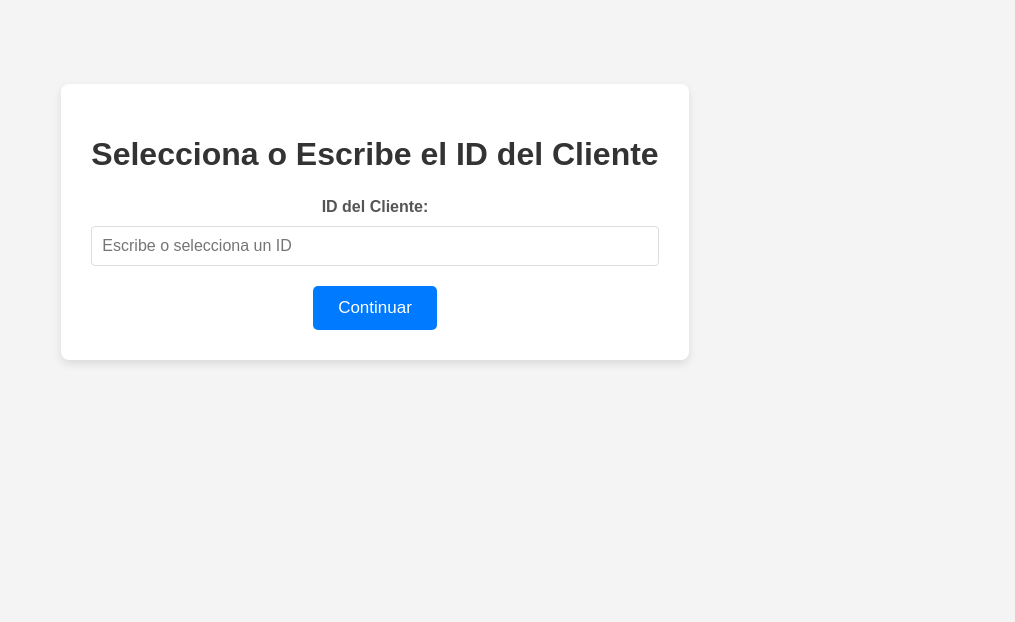
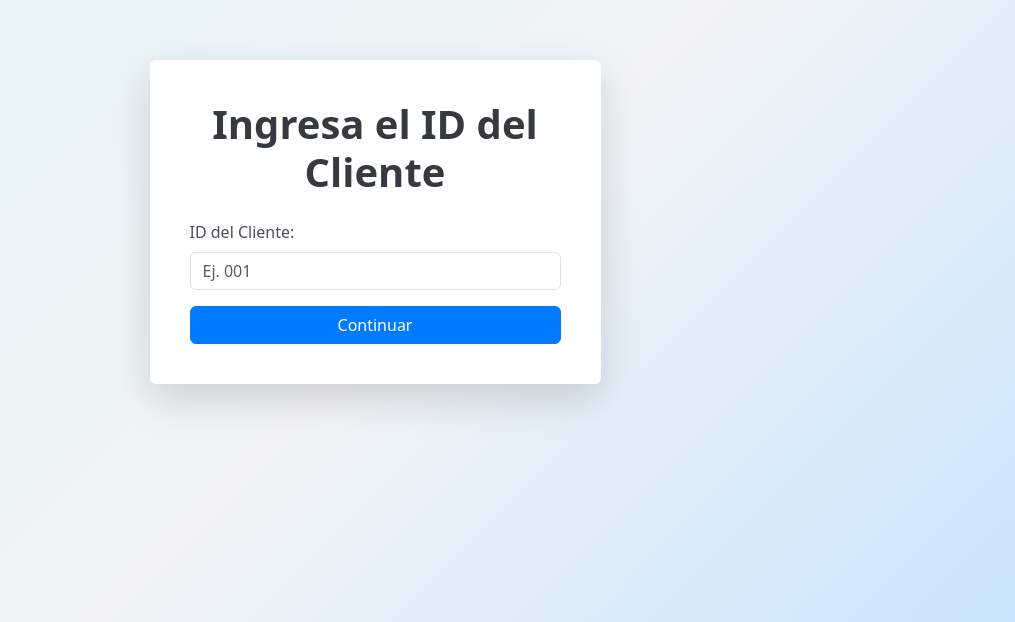
Before and after one commit to IdeologyOfOswaldo/mi-selector-clientes, a plain HTML site: page index.html in a window 1280 px wide. Shown: the part 178-800 px from the top of the page, without its empty margins (265-1280 px from the left). Drawn offline with nearby package versions, Linux system fonts and the light colour scheme.

Commit message:
Change design

```diff
--- a/index.html
+++ b/index.html
@@ -3,69 +3,81 @@
 <head>
 <meta charset="UTF-8">
 <meta name="viewport" content="width=device-width, initial-scale=1.0">
-    <title>Seleccionar Cliente (Autocompletar)</title>
+<title>Seleccionar Cliente (Fondo Abstracto Real)</title>
+<link href="https://cdn.jsdelivr.net/npm/bootstrap@5.3.3/dist/css/bootstrap.min.css" rel="stylesheet" integrity="sha384-QWTKZyjpPEjISv5WaRU9OFeRpok6YctnYmDr5pNlyT2bRjXh0JMhjY6hW+ALEwIH" crossorigin="anonymous">
 <style>
+     /* CSS personalizado para centrar y dar fondo */
  body {
-            font-family: Arial, sans-serif;
      display: flex;
      justify-content: center;
      align-items: center;
      min-height: 100vh;
-            background-color: #f4f4f4;
-            margin: 0;
+     /* --- FONDO ABSTRACTO MÁS NOTABLE --- */
+     /* Colores inspirados en tonos suaves pero con más contraste y mezcla */
+     background: linear-gradient(135deg, #a7d9f7, #c9e6f8, #e0f4f8, #f0f4f8, #bbdefb, #80bdff);
+     background-size: 300% 300%; /* Ajusta el tamaño para la animación */
+     animation: AbstractWave 18s ease infinite; /* Animación más larga y fluida */
+     /* ------------------------------------- */
  }
-        .container {
-            background-color: #fff;
-            padding: 30px;
-            border-radius: 8px;
-            box-shadow: 0 4px 8px rgba(0, 0, 0, 0.1);
-            text-align: center;
+.card {
+    box-shadow: 0 15px 40px rgba(0, 0, 0, 0.15); /* Sombra ligeramente más fuerte */
+    border: none;
+    background-color: #ffffff; /* Aseguramos que la tarjeta sea blanca para contraste */
+    backdrop-filter: blur(5px); /* Efecto de desenfoque si el fondo es muy "fuerte" */
+    -webkit-backdrop-filter: blur(5px); /* Para compatibilidad con Safari */
 }
-        h1 {
-            color: #333;
-            margin-bottom: 25px;
+.card-title {
+    color: #343a40;
+    font-weight: 600;
 }
-        label {
-            display: block;
-            margin-bottom: 10px;
-            font-weight: bold;
-            color: #555;
+.form-label {
+    color: #495057;
+    font-weight: 500;
 }
-        /* Estilos para el nuevo input */
-        input[type="text"] {
-            width: 100%;
-            padding: 10px;
-            margin-bottom: 20px;
-            border: 1px solid #ddd;
-            border-radius: 4px;
-            font-size: 16px;
-            box-sizing: border-box;
+.btn-primary {
+    background-color: #007bff;
+    border-color: #007bff;
 }
-        button {
-            background-color: #007bff;
-            color: white;
-            padding: 12px 25px;
-            border: none;
-            border-radius: 5px;
-            cursor: pointer;
-            font-size: 17px;
-            transition: background-color 0.3s ease;
+.btn-primary:hover {
+    background-color: #0056b3;
+    border-color: #0056b3;
 }
-        button:hover {
-            background-color: #0056b3;
+.form-control:focus {
+    box-shadow: 0 0 0 0.25rem rgba(0, 123, 255, 0.25);
+    border-color: #80bdff;
+}
+
+/* Animación para el gradiente abstracto */
+@keyframes AbstractWave {
+    0% { background-position: 0% 50%; }
+    25% { background-position: 50% 75%; }
+    50% { background-position: 100% 50%; }
+    75% { background-position: 50% 25%; }
+    100% { background-position: 0% 50%; }
 }
 </style>
 </head>
 <body>
 <div class="container">
-    <h1>Selecciona o Escribe el ID del Cliente</h1>
-    <label for="clienteInput">ID del Cliente:</label>
-    <input type="text" id="clienteInput" list="clientesList" placeholder="Escribe o selecciona un ID">
-    <datalist id="clientesList">
-    </datalist>
-    <button id="continuarBtn">Continuar</button>
+    <div class="row justify-content-center">
+        <div class="col-md-6 col-lg-5">
+            <div class="card p-4">
+                <div class="card-body">
+                    <h1 class="card-title text-center mb-4">Ingresa el ID del Cliente</h1>
+                    <div class="mb-3">
+                        <label for="clienteInput" class="form-label">ID del Cliente:</label>
+                        <input type="text" class="form-control" id="clienteInput" placeholder="Ej. 001">
+                    </div>
+                    <div class="d-grid gap-2">
+                        <button class="btn btn-primary" id="continuarBtn">Continuar</button>
+                    </div>
+                </div>
+            </div>
+        </div>
+    </div>
 </div>
 
+<script src="https://cdn.jsdelivr.net/npm/bootstrap@5.3.3/dist/js/bootstrap.bundle.min.js" integrity="sha384-YvpcrYf0tY3lHB60NNkmXc5s9fDVZLESaAA55NDzOxhy9GkcIdslK1eN7N6jIeHz" crossorigin="anonymous"></script>
 <script src="script.js"></script>
 </body>
 </html>
--- a/script.js
+++ b/script.js
@@ -1,10 +1,9 @@
 document.addEventListener('DOMContentLoaded', () => {
-    const clienteInput = document.getElementById('clienteInput'); // Ahora es un input
-    const clientesList = document.getElementById('clientesList'); // El datalist
+    const clienteInput = document.getElementById('clienteInput');
     const continuarBtn = document.getElementById('continuarBtn');
-    let clientesData = []; // Aquí almacenaremos los datos de los clientes
+    let clientesData = []; // To store client data
 
-    // Función para cargar el archivo configuration.json
+    // Function to load the configuration.json file
     async function loadConfiguration() {
         try {
             const response = await fetch('configuration.json');
@@ -12,26 +11,9 @@ document.addEventListener('DOMContentLoaded', () => {
                 throw new Error(`Error al cargar configuration.json: ${response.statusText}`);
             }
             const config = await response.json();
-            clientesData = config.clientes; // Guardamos los datos de los clientes
+            clientesData = config.clientes; // Store the client data
 
-            // Llenar el datalist con las opciones de IDs de clientes
-            // Cada option en un datalist tiene solo un 'value'
-            // El texto que se muestra es el mismo que el valor
-            clientesData.forEach(cliente => {
-                const option = document.createElement('option');
-                option.value = cliente.id; // El valor de la opción (lo que se muestra y lo que se selecciona)
-                // option.textContent = `Cliente ID: ${cliente.id}`; // Esto no es necesario para datalist
-                clientesList.appendChild(option);
-            });
-
-            // --- ESTA ES LA LÍNEA QUE REMOVIMOS O COMENTAMOS ---
-            // Opcional: Si quieres que el primer ID esté preseleccionado al cargar
-            // if (clientesData.length > 0) {
-            //     clienteInput.value = clientesData[0].id;
-            // }
-            // --- FIN DE LA MODIFICACIÓN ---
-
-            // Aseguramos que el input esté vacío al inicio (aunque por defecto ya lo estaría si no hay valor asignado)
+            // Ensure the input starts empty
             clienteInput.value = '';
 
         } catch (error) {
@@ -40,29 +22,29 @@ document.addEventListener('DOMContentLoaded', () => {
         }
     }
 
-    // Función para manejar la redirección
+    // Function to handle redirection
     function redirectToClientUrl() {
-        const enteredId = clienteInput.value; // Obtener el valor actual del input
+        const enteredId = clienteInput.value.trim(); // Get the input value and trim whitespace
 
-        // Buscar el cliente que coincida exactamente con el ID ingresado
+        // Find the client that exactly matches the entered ID
         const selectedClient = clientesData.find(cliente => cliente.id === enteredId);
 
         if (selectedClient && selectedClient.url) {
             console.log(`Redirigiendo al Cliente ID: ${selectedClient.id} a la URL: ${selectedClient.url}`);
-            window.location.href = selectedClient.url; // Redirige a la URL
+            window.location.href = selectedClient.url; // Redirect to the URL
         } else {
-            alert(`El ID de cliente "${enteredId}" no es válido o la URL no está definida. Por favor, selecciona uno de la lista o corrige el ID.`);
+            alert(`El ID de cliente "${enteredId}" no es válido o no existe. Por favor, ingresa un ID correcto.`);
             console.error('ID de cliente no encontrado o URL no definida:', enteredId);
         }
     }
 
-    // Cargar la configuración cuando el DOM esté completamente cargado
+    // Load configuration when the DOM is fully loaded
     loadConfiguration();
 
-    // Asignar el evento click al botón de continuar
+    // Assign the click event to the continue button
     continuarBtn.addEventListener('click', redirectToClientUrl);
 
-    // Opcional: También puedes añadir un evento 'keydown' para que al presionar 'Enter' también se redirija
+    // Optional: Also add a 'keydown' event for 'Enter' key to redirect
     clienteInput.addEventListener('keydown', (event) => {
         if (event.key === 'Enter') {
             redirectToClientUrl();
```
Lines whose indentation alone changed are shown as unchanged.
